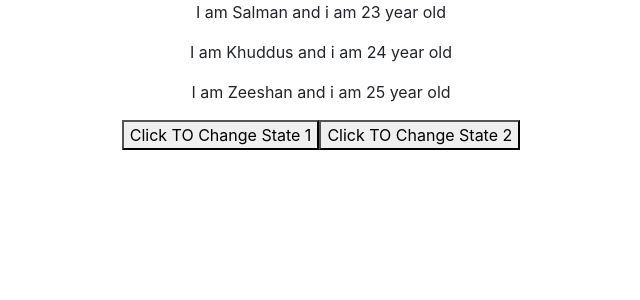
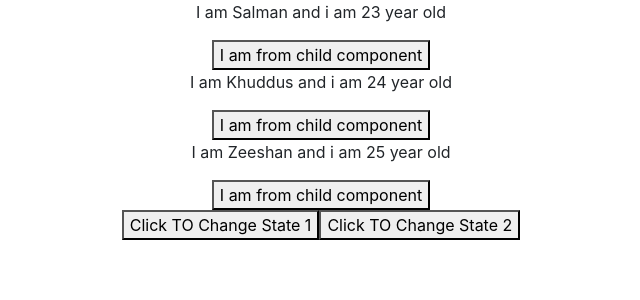
Before and after one commit to HusnainK721/my-first-app, a React (Create React App) app: page / in a window 1280 px wide. Shown: the top 300 px of the page, without its empty margins (319-959 px from the left). Built offline with nearby package versions, Linux system fonts and the light colour scheme.

Commit message:
Working with passing method reference

```diff
--- a/src/Component/C-MainBodySection/PropsWithFunctionComponent/PropsWithFunctionChild.jsx
+++ b/src/Component/C-MainBodySection/PropsWithFunctionComponent/PropsWithFunctionChild.jsx
@@ -7,6 +7,7 @@ export const PropsWithFunctionChild = (props) => {
         <p>
           I am {props.name} and i am {props.age} year old
         </p>
+        <button onClick={props.click}>I am from child component</button>
       </div>
     </React.Fragment>
   );
```
Also changed, not shown: 1 other file (tests, documents, lock files or other folders).
